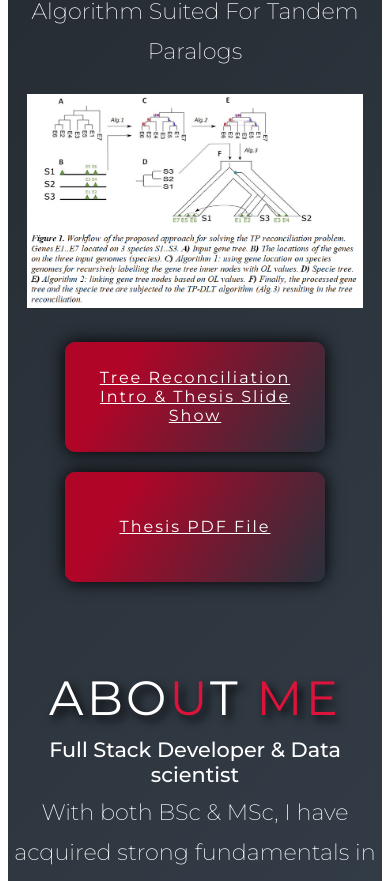
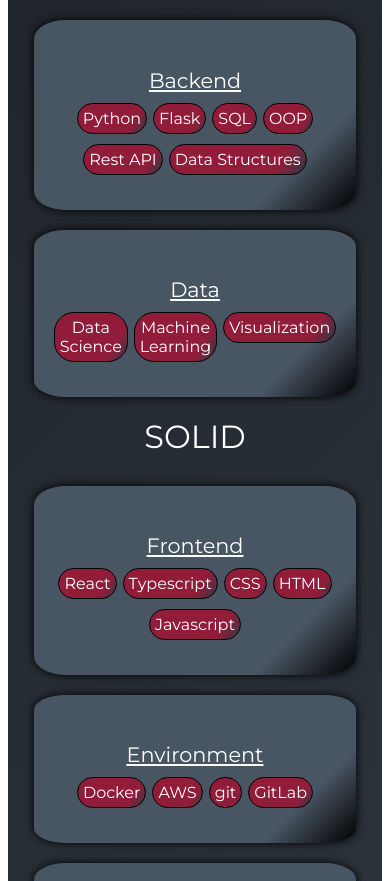
Before and after one commit to Nirol/SPA_spot_me, a React (Create React App) app: page / in a window 390 px wide. Shown: the part 4526-5407 px from the top of the page. Built offline with nearby package versions, Linux system fonts and the light colour scheme.

Commit message:
skills mobile ready

```diff
--- a/public/index.html
+++ b/public/index.html
@@ -20,6 +20,12 @@
     <link rel="preconnect" href="https://fonts.gstatic.com" crossorigin />
     <link
       href="https://fonts.googleapis.com/css2?family=Montserrat:wght@200;300;400;500;700&display=swap"
+      rel="stylesheet"
+    />
+    <link rel="preconnect" href="https://fonts.googleapis.com" />
+    <link rel="preconnect" href="https://fonts.gstatic.com" crossorigin />
+    <link
+      href="https://fonts.googleapis.com/css2?family=Oswald:wght@400;500;600&display=swap"
       rel="stylesheet"
     />
     <!--
--- a/src/App.tsx
+++ b/src/App.tsx
@@ -10,6 +10,7 @@
 import { mainTheme } from "./constants/cssThemes";
 import Header from "./components/Header";
 import Thesis from "./components/Thesis";
+import Skills from "./components/Skills";
 
 function App() {
   const { pathname, hash } = useLocation();
@@ -46,6 +47,10 @@
           <Projects />
         </section>
 
+        <section style={{ scrollMarginTop: "100px" }} id="skills">
+          <Skills />
+        </section>
+
         <section style={{ scrollMarginTop: "100px" }} id="thesis">
           <Thesis />
         </section>
--- /dev/null
+++ b/src/components/Skills.tsx
@@ -0,0 +1,182 @@
+import React from "react";
+import styled from "styled-components";
+import { Heading, HeadingSpan } from "../constants/SharedStyles/Heading";
+import { ItemSubTitle, ItemTitle } from "../constants/SharedStyles/Item";
+import { device } from "../constants/device";
+const Skills: React.FC = () => {
+  return (
+    <React.Fragment>
+      <Container>
+        <Heading>
+          Pro<HeadingSpan>g</HeadingSpan>rams & <HeadingSpan>Sk</HeadingSpan>
+          ills
+        </Heading>
+        <AllProjects>
+          <ItemTitle> Fluent </ItemTitle>
+          <ProjectItems>
+            <ProjectItem>
+              <ProjectInfo>
+                <TagTitle>Backend</TagTitle>
+                <TagsRow>
+                  <ItemTag>Python</ItemTag>
+                  <ItemTag>Flask</ItemTag>
+                  <ItemTag>SQL</ItemTag>
+                  <ItemTag>OOP</ItemTag>
+                </TagsRow>
+                <TagsRow>
+                  <ItemTag>Rest API</ItemTag>
+                  <ItemTag>Data Structures</ItemTag>
+                </TagsRow>
+              </ProjectInfo>
+            </ProjectItem>
+            <ProjectItem>
+              <ProjectInfo>
+                <TagTitle>Data</TagTitle>
+                <TagsRow>
+                  <ItemTag>Data Science</ItemTag>
+                  <ItemTag>Machine Learning</ItemTag>
+                  <ItemTag>Visualization</ItemTag>
+                </TagsRow>
+              </ProjectInfo>
+            </ProjectItem>
+          </ProjectItems>
+          <ItemTitle> Solid </ItemTitle>
+          <ProjectItems>
+            <ProjectItem>
+              <ProjectInfo>
+                <TagTitle>Frontend</TagTitle>
+                <TagsRow>
+                  <ItemTag>React</ItemTag>
+                  <ItemTag>Typescript</ItemTag>
+
+                  <ItemTag>CSS</ItemTag>
+                  <ItemTag>HTML</ItemTag>
+                </TagsRow>
+                <TagsRow>
+                  <ItemTag>Javascript</ItemTag>
+                </TagsRow>
+              </ProjectInfo>
+            </ProjectItem>
+
+            <ProjectItem>
+              <ProjectInfo>
+                <TagTitle>Environment</TagTitle>
+                <TagsRow>
+                  <ItemTag>Docker</ItemTag>
+                  <ItemTag>AWS</ItemTag>
+                  <ItemTag>git</ItemTag>
+                  <ItemTag>GitLab</ItemTag>
+                </TagsRow>
+              </ProjectInfo>
+            </ProjectItem>
+
+            <ProjectItem>
+              <ProjectInfo>
+                <TagTitle>Other</TagTitle>
+                <TagsRow>
+                  <ItemTag>Linux</ItemTag>
+                  <ItemTag>Algorithms </ItemTag>
+                  <ItemTag>Java </ItemTag>
+                  <ItemTag>Java Concurrency</ItemTag>
+                </TagsRow>
+              </ProjectInfo>
+            </ProjectItem>
+          </ProjectItems>
+        </AllProjects>
+      </Container>
+    </React.Fragment>
+  );
+};
+
+const Container = styled.div`
+  display: flex;
+  width: 100%;
+  min-height: 100vh;
+  justify-content: center;
+  align-items: center;
+  flex-direction: column;
+  text-align: center;
+  max-width: 1200px;
+  margin: 0 auto;
+  padding: 10px 0;
+`;
+
+const AllProjects = styled.div`
+  display: flex;
+  flex-direction: column;
+`;
+
+const ProjectItem = styled.div`
+  display: flex;
+  box-shadow: 0px 0px 18px 0px black;
+  align-items: center;
+  flex-direction: column;
+  width: 80%;
+
+  margin: 20px auto;
+  overflow: hidden;
+
+  background: white;
+  background: linear-gradient(315deg, #000000 0%, #485563 20%);
+  box-shadow: 0px 0px 10px 0px black;
+  border-radius: 10%;
+  @media ${device.tablet} {
+    border-radius: 30px;
+    flex-direction: row;
+    width: 100%;
+    border: solid 1px black;
+  }
+  @media ${device.laptop} {
+    max-height: 300px;
+  }
+`;
+const ProjectInfo = styled.div`
+  padding: 30px;
+  flex-basis: 50%;
+  height: 100%;
+  display: flex;
+  align-items: center;
+  justify-content: center;
+  flex-direction: column;
+  @media ${device.tablet} {
+    flex-basis: 100%;
+    max-width: 100%;
+  }
+`;
+
+const TagTitle = styled.h2`
+  font-size: 1.3rem;
+  margin-bottom: 5px;
+  text-decoration: underline;
+  color: white;
+  display: flex;
+  align-items: center;
+  justify-content: center;
+  font-weight: normal;
+`;
+
+const TagsRow = styled.div`
+  display: flex;
+  flex-direction: row;
+`;
+const ItemTag = styled.div`
+  display: flex;
+  align-items: center;
+  justify-content: center;
+  flex-direction: row;
+  height: 100%;
+  color: white;
+  background: crimson;
+  background: linear-gradient(
+    302deg,
+    rgba(41, 50, 60, 0.8) 0%,
+    rgba(177, 5, 40, 0.7) 22%
+  );
+  border-radius: 20px;
+  margin: 5px 3px;
+  padding: 5px;
+  border: solid 0.5px black;
+`;
+
+const ProjectItems = styled.div``;
+export default Skills;
```
